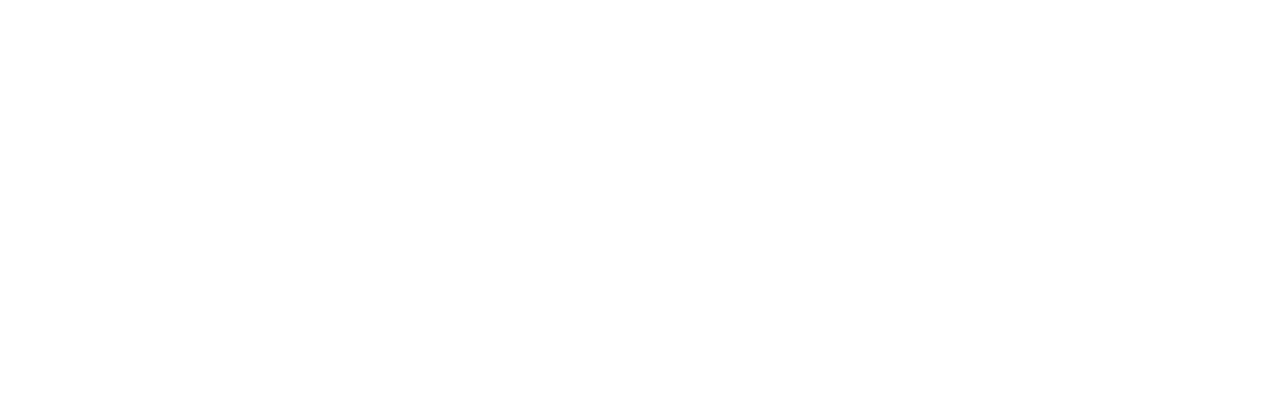
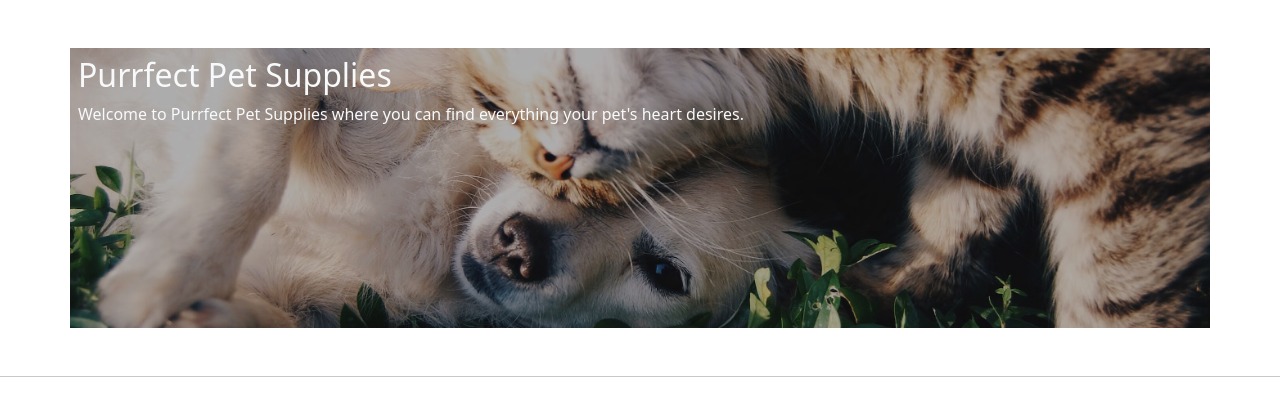
Before and after one commit to purdyjen/jfs-final-project, a plain HTML site: page index.html in a window 1280 px wide. Drawn offline with nearby package versions, Linux system fonts and the light colour scheme.

Commit message:
Added info to home page

```diff
--- a/index.html
+++ b/index.html
@@ -13,6 +13,18 @@
     <link rel="stylesheet" href="/css/styles.css" />
   </head>
   <body>
+    <div id="project-about" class="container my-5 px-0">
+      <div id="project-info">
+        <div class="row">
+          <h2 class="text-light m-2">Purrfect Pet Supplies</h2>
+          <p class="text-light mx-2">
+            Welcome to Purrfect Pet Supplies where you can find everything your
+            pet's heart desires.
+          </p>
+        </div>
+      </div>
+    </div>
+    <hr />
     <script
       src="https://cdn.jsdelivr.net/npm/bootstrap@5.2.2/dist/js/bootstrap.bundle.min.js"
       integrity="sha384-OERcA2EqjJCMA+/3y+gxIOqMEjwtxJY7qPCqsdltbNJuaOe923+mo//f6V8Qbsw3"
```
